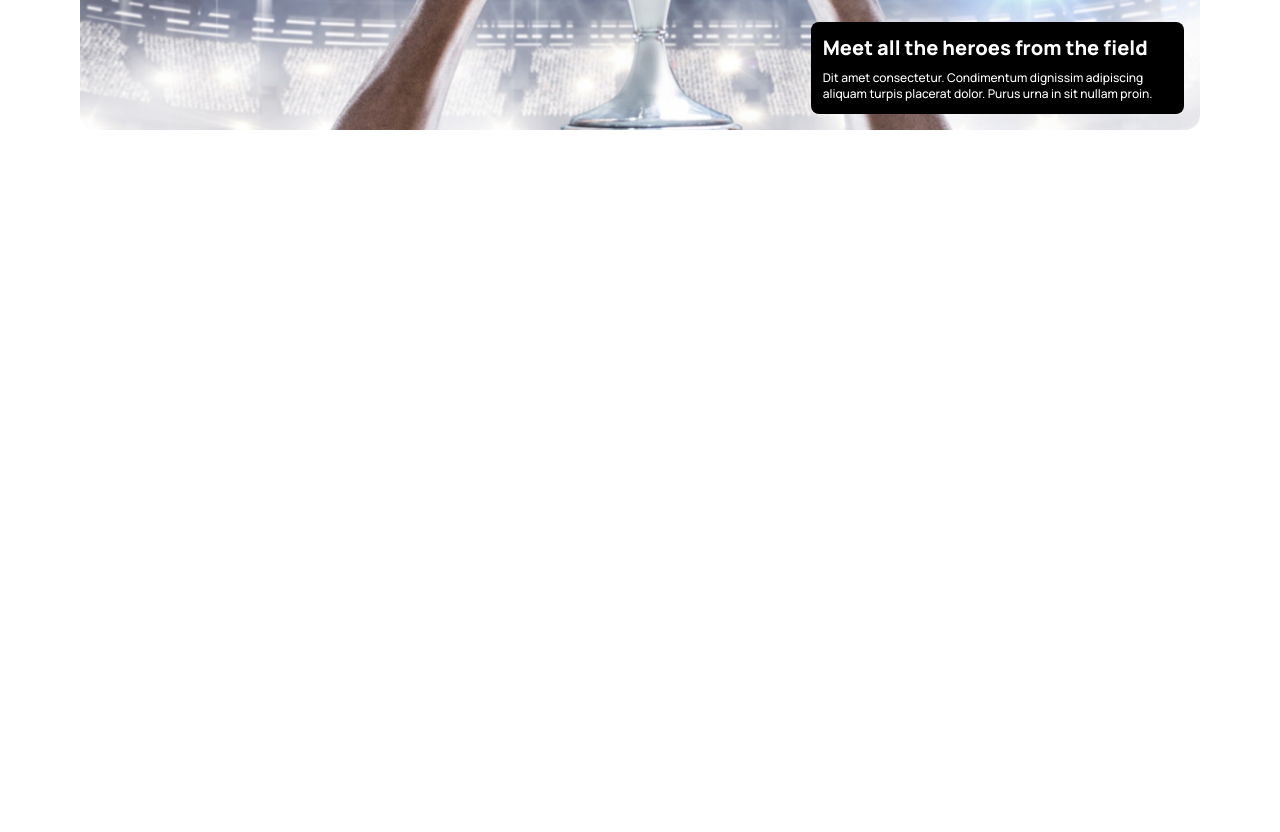
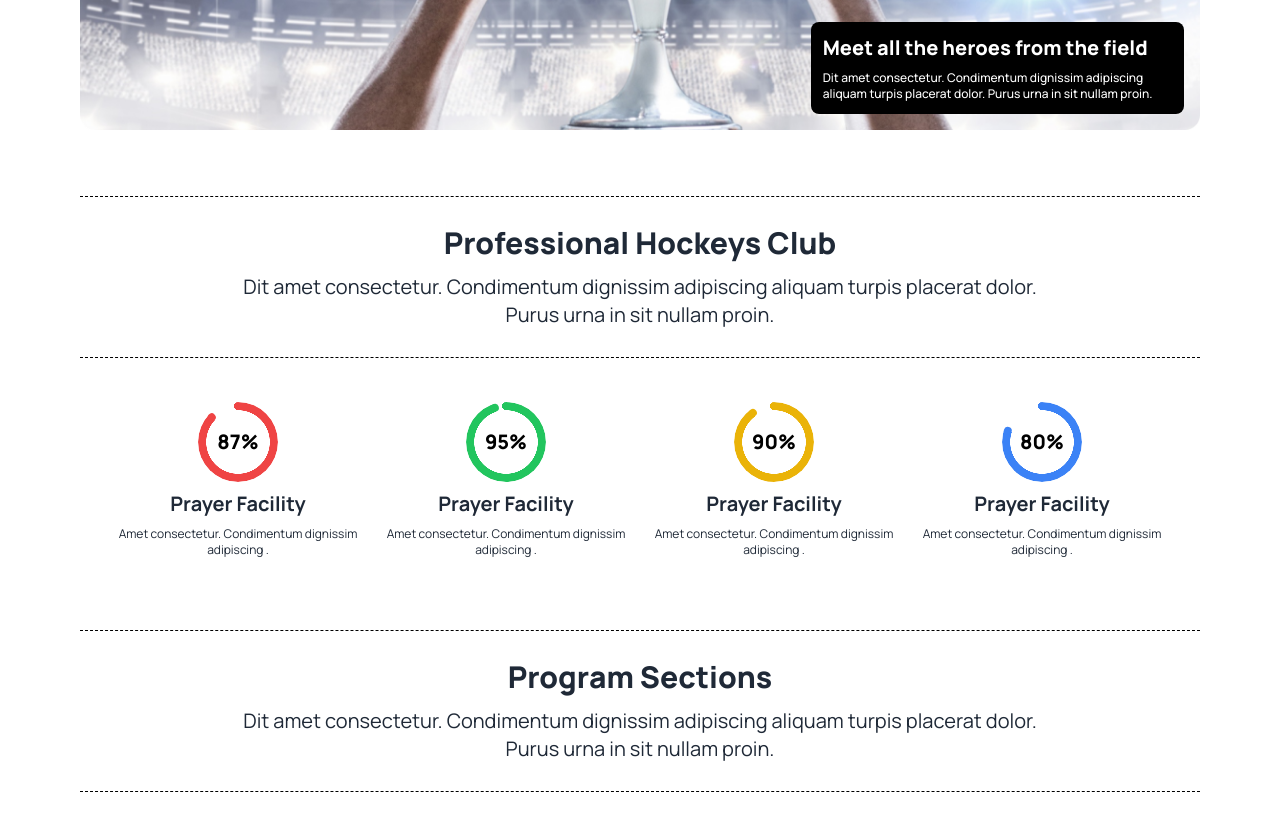
Before and after one commit to Toufique18/hockey-website, a plain HTML site: page index.html in a window 1280 px wide. Shown: the part 528-1360 px from the top of the page. Before the commit the page ends 800 px from the top, so only its background shows below. Drawn offline with nearby package versions, Linux system fonts and the light colour scheme.

Commit message:
club section complete and commit

```diff
--- a/index.html
+++ b/index.html
@@ -22,7 +22,7 @@
 </head>
 
 <body class="font-Manrope">
-    <header>
+    <header class="mb-5">
         <nav class="container mx-auto lg:px-20 px-5 py-5">
             <div class="navbar bg-base-100">
                 <div class="navbar-start">
@@ -68,9 +68,11 @@
                         <a href="#slide2" class="btn btn-circle bg-black border-0 text-white">❮</a>
                         <a href="#slide2" class="btn btn-circle bg-black border-0 text-white">❯</a>
                     </div>
-                    <div class="lg:absolute lg:w-4/12 lg:text-left bg-black text-white rounded-lg  p-3 right-4 bottom-4">
+                    <div
+                        class="lg:absolute lg:w-4/12 lg:text-left bg-black text-white rounded-lg  p-3 right-4 bottom-4">
                         <h4 class="text-xl font-extrabold pb-2">Meet all the heroes from the field</h4>
-                        <p class="text-xs font-medium">Dit amet consectetur. Condimentum dignissim adipiscing aliquam turpis placerat dolor. Purus urna
+                        <p class="text-xs font-medium">Dit amet consectetur. Condimentum dignissim adipiscing aliquam
+                            turpis placerat dolor. Purus urna
                             in sit nullam proin. </p>
                     </div>
 
@@ -81,23 +83,68 @@
                         <a href="#slide1" class="btn btn-circle bg-black border-0 text-white">❮</a>
                         <a href="#slide1" class="btn btn-circle bg-black border-0 text-white">❯</a>
                     </div>
-                    <div class="lg:absolute lg:w-4/12 lg:text-left bg-black text-white rounded-lg  p-3 right-4 bottom-4">
+                    <div
+                        class="lg:absolute lg:w-4/12 lg:text-left bg-black text-white rounded-lg  p-3 right-4 bottom-4">
                         <h4 class="text-xl font-extrabold pb-2">Meet all the heroes from the field</h4>
-                        <p class="text-xs font-medium">Dit amet consectetur. Condimentum dignissim adipiscing aliquam turpis placerat dolor. Purus urna
+                        <p class="text-xs font-medium">Dit amet consectetur. Condimentum dignissim adipiscing aliquam
+                            turpis placerat dolor. Purus urna
                             in sit nullam proin. </p>
                     </div>
                 </div>
             </div>
             <div class="lg:hidden  text-left bg-black text-white rounded-lg  p-3">
                 <h4 class="text-xs font-extrabold">Meet all the heroes from the field</h4>
-                <p class="text-xs font-medium">Dit amet consectetur. Condimentum dignissim adipiscing aliquam turpis placerat dolor. Purus urna
+                <p class="text-xs font-medium">Dit amet consectetur. Condimentum dignissim adipiscing aliquam turpis
+                    placerat dolor. Purus urna
                     in sit nullam proin. </p>
             </div>
         </div>
-
     </header>
     <main>
+        <section class="container mx-auto lg:px-20 px-5 py-5">
+            <div class="border-y border-black border-dashed p-7 text-center mb-5">
+                <h2 class="lg:text-3xl text-xl font-extrabold pb-3">Professional Hockeys Club</h2>
+                <p class="text-xl font-normal lg:w-3/4 mx-auto">Dit amet consectetur. Condimentum dignissim adipiscing
+                    aliquam turpis placerat dolor. Purus urna in sit nullam proin. </p>
+            </div>
 
+            <div class="flex-1 lg:flex justify-around text-center p-6">
+                <div>
+                    <div class="radial-progress text-red-500" style="--value:87;" role="progressbar"><span
+                            class="text-xl font-extrabold text-black">87%</span></div>
+                    <h3 class="text-xl font-semibold py-2">Prayer Facility</h3>
+                    <p class="text-xs font-normal pb-2">Amet consectetur. Condimentum dignissim adipiscing .</p>
+                </div>
+                <div>
+                    <div class="radial-progress text-green-500" style="--value:95;" role="progressbar"><span
+                            class="text-xl font-extrabold text-black">95%</span></div>
+                    <h3 class="text-xl font-semibold py-2">Prayer Facility</h3>
+                    <p class="text-xs font-normal pb-2">Amet consectetur. Condimentum dignissim adipiscing .</p>
+                </div>
+                <div>
+                    <div class="radial-progress text-yellow-500" style="--value:90;" role="progressbar"><span
+                            class="text-xl font-extrabold text-black">90%</span></div>
+                    <h3 class="text-xl font-semibold py-2">Prayer Facility</h3>
+                    <p class="text-xs font-normal pb-2">Amet consectetur. Condimentum dignissim adipiscing .</p>
+                </div>
+                <div>
+                    <div class="radial-progress text-blue-500" style="--value:80;" role="progressbar"><span
+                            class="text-xl font-extrabold text-black">80%</span></div>
+                    <h3 class="text-xl font-semibold py-2">Prayer Facility</h3>
+                    <p class="text-xs font-normal pb-2">Amet consectetur. Condimentum dignissim adipiscing .</p>
+                </div>
+            </div>
+        </section>
+        <section class="container mx-auto lg:px-20 px-5 py-5">
+            <div class="border-y border-black border-dashed p-7 text-center mb-5">
+                <h2 class="lg:text-3xl text-xl font-extrabold pb-3">Program Sections</h2>
+                <p class="text-xl font-normal lg:w-3/4 mx-auto">Dit amet consectetur. Condimentum dignissim adipiscing
+                    aliquam turpis placerat dolor. Purus urna in sit nullam proin.</p>
+            </div>
+
+
+
+        </section>
 
     </main>
     <footer>
```
